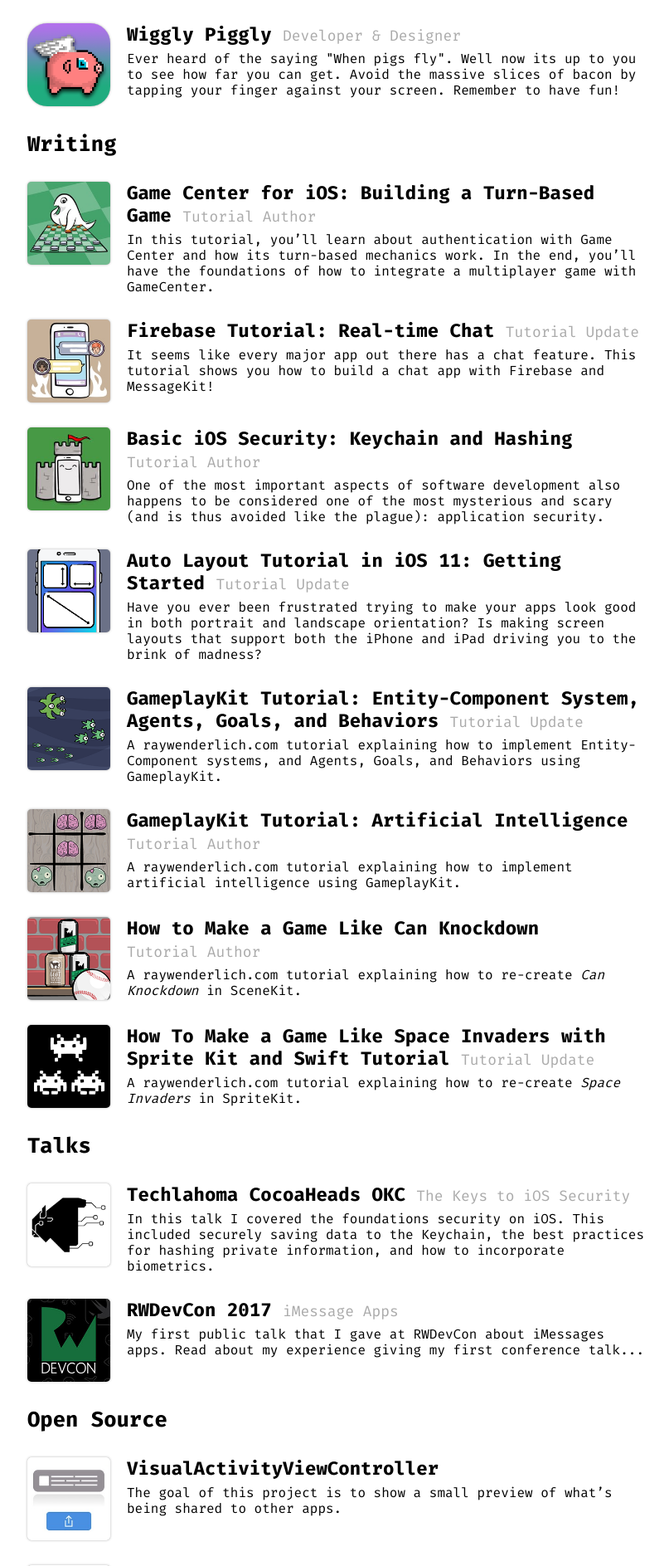
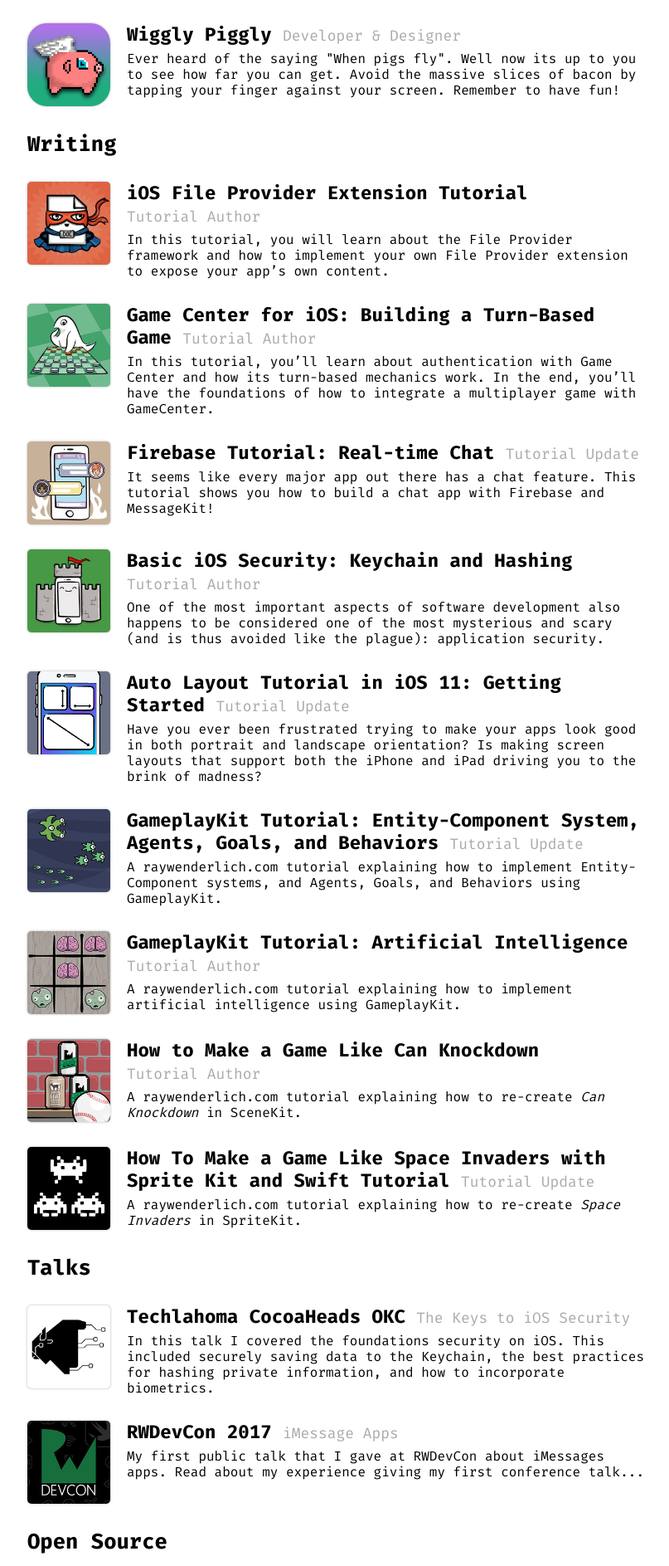
Before and after one commit to naturaln0va/ackermann-io, a Flask app: page /apps in a window 1280 px wide. Shown: the part 1103-2990 px from the top of the page at 83% size, without its empty margins (232-1039 px from the left). Run offline with Flask 2, Linux system fonts and the light colour scheme.

Commit message:
updated the portfolio page
added the fileprovider extension tutorial

```diff
--- a/app/templates/portfolio.html
+++ b/app/templates/portfolio.html
@@ -60,6 +60,13 @@
 			</a>
 		</div>
 		<h1>Writing</h1>
+		<div class="content-item">
+			<a href="https://www.raywenderlich.com/697468-ios-file-provider-extension-tutorial">
+				<img src="/static/assets/fileprovider-extension.jpg">
+				<h2>iOS File Provider Extension Tutorial <span class="role">Tutorial&nbsp;Author</span></h2>
+				<p>In this tutorial, you will learn about the File Provider framework and how to implement your own File Provider extension to expose your app’s own content.</p>
+			</a>
+		</div>
 		<div class="content-item">
 			<a href="https://www.raywenderlich.com/7544-game-center-for-ios-building-a-turn-based-game">
 				<img src="/static/assets/turnbased-gamecenter.jpg">
```
Also changed, not shown: app/static/assets/fileprovider-extension.jpg (added).
